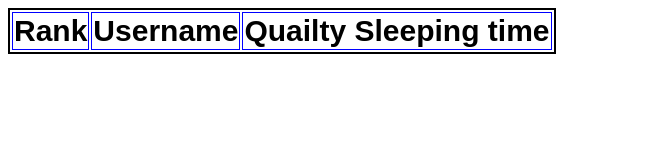
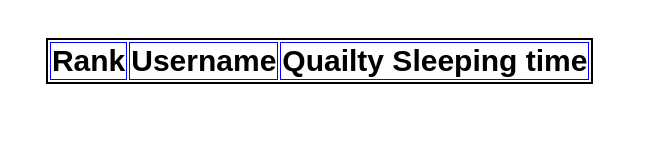
Before and after one commit to SleepRank/Web, a plain HTML site: page index.html in a window 1280 px wide. Shown: the whole page, without its empty margins (0-648 px from the left). Drawn offline with nearby package versions, Linux system fonts and the light colour scheme.

Commit message:
Add small feature

```diff
--- a/stylesheet.css
+++ b/stylesheet.css
@@ -6,6 +6,8 @@ th {
 
 table {
 	border: 2px solid;
+	margin-top: 3%;
+	margin-left: 3%;
 }
 
 th {
```
